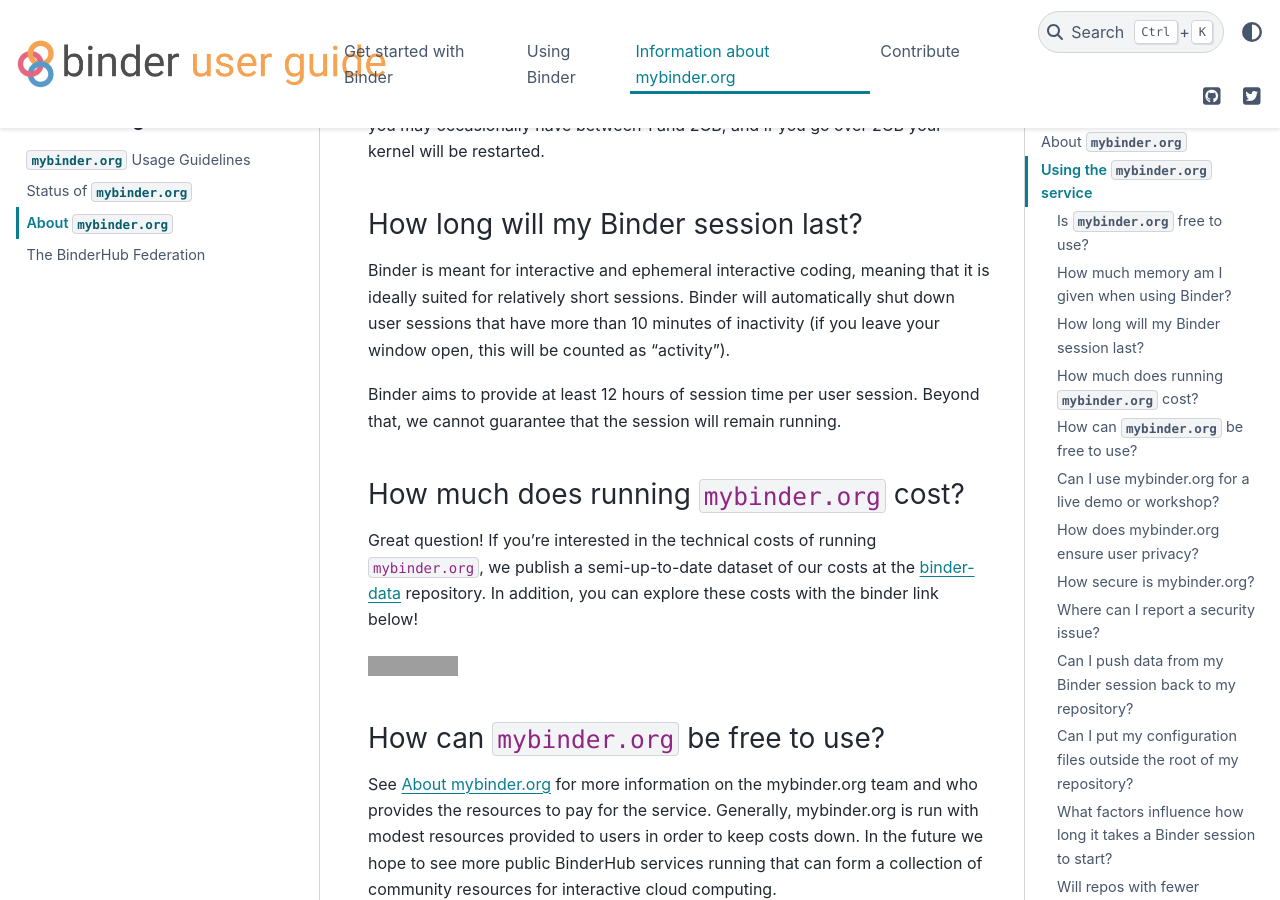
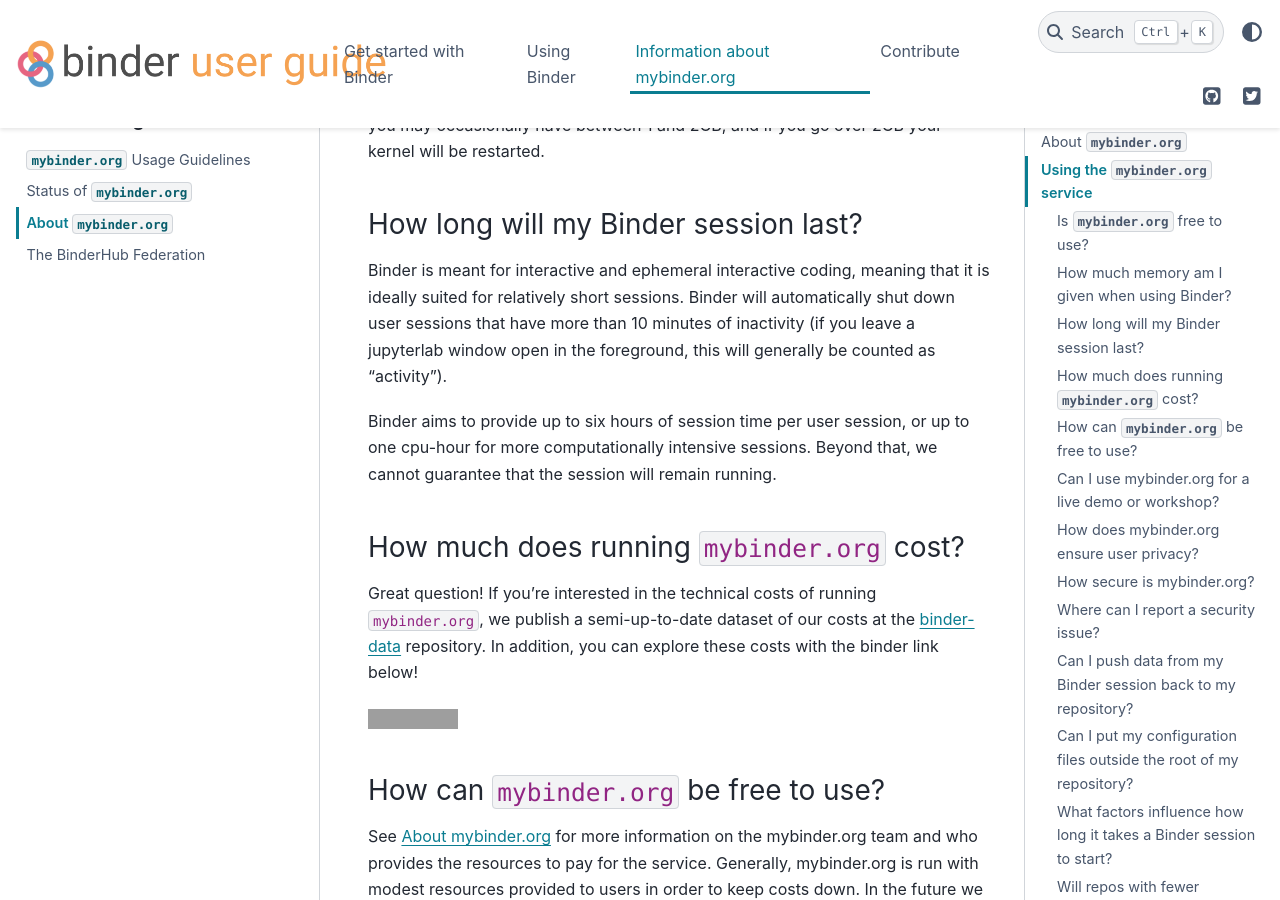
Before and after one commit to jupyterhub/mybinder.org-user-guide, a Sphinx documentation site: the page built from doc/about/about.rst, in a window 1280 px wide and 900 px high, scrolled down 2600 px. Built offline with Sphinx 7.4.7 and the PyData theme 0.15.4, drawn with Linux system fonts in a browser that asks for light colours; pages that are not in the unit, such as notebooks, are missing from menus; grey boxes are pictures that could not be loaded.

Commit message:
update session limits
- limit is 6 hours, not 12
- add new cpu-hour limit

```diff
--- a/doc/about/about.rst
+++ b/doc/about/about.rst
@@ -120,10 +120,12 @@
 
 Binder is meant for interactive and ephemeral interactive coding, meaning that
 it is ideally suited for relatively short sessions. Binder will automatically
-shut down user sessions that have more than 10 minutes of inactivity (if you
-leave your window open, this will be counted as "activity").
+shut down user sessions that have more than 10 minutes of inactivity
+(if you leave a jupyterlab window open in the foreground,
+this will generally be counted as "activity").
 
-Binder aims to provide at least 12 hours of session time per user session.
+Binder aims to provide up to six hours of session time per user session,
+or up to one cpu-hour for more computationally intensive sessions.
 Beyond that, we cannot guarantee that the session will remain running.
 
 How much does running ``mybinder.org`` cost?
```
